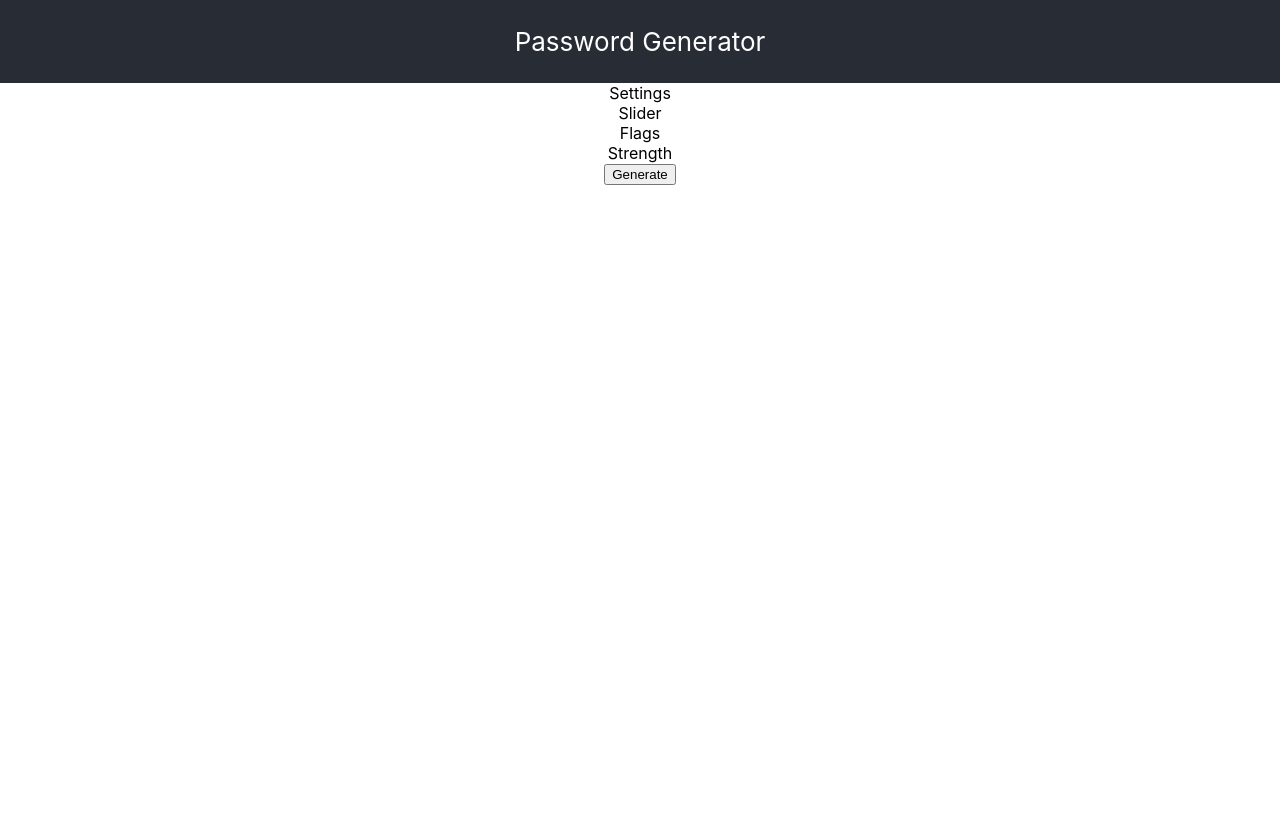
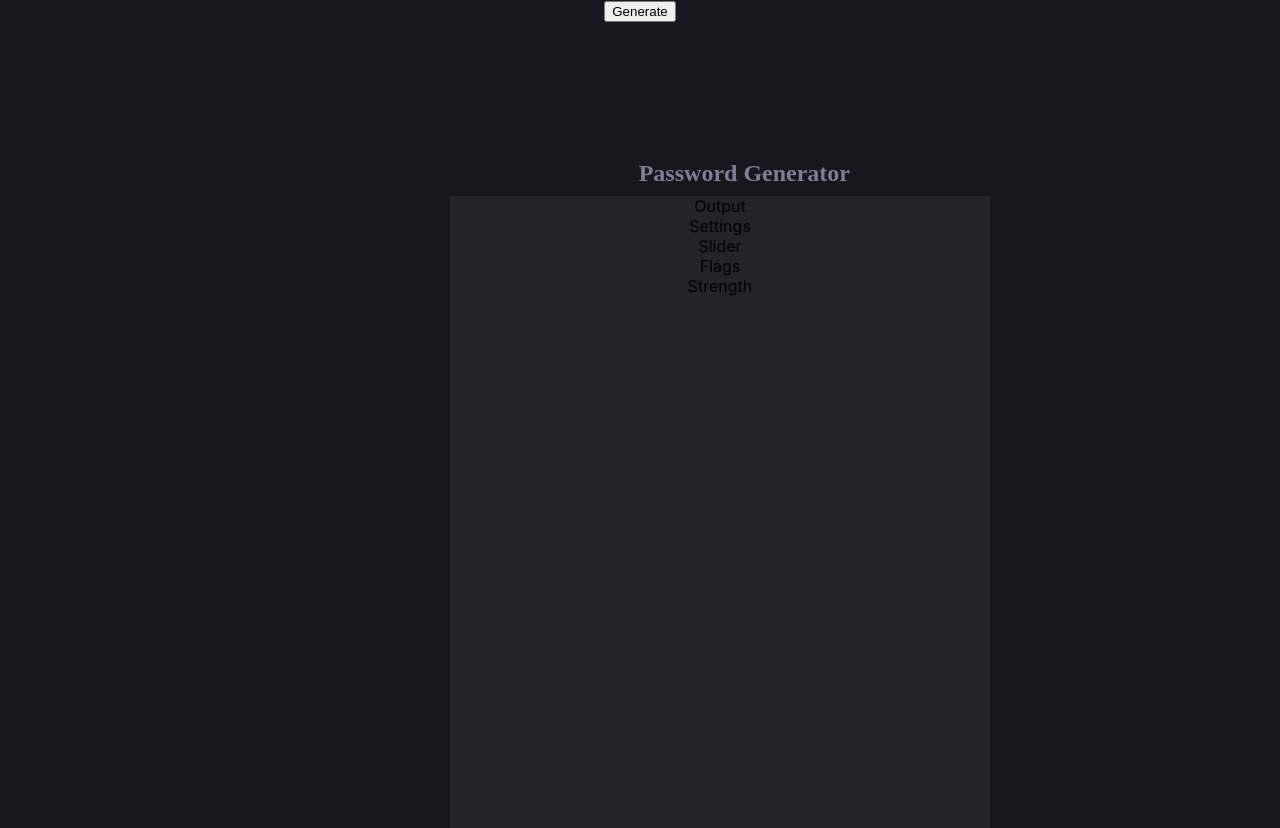
Before and after one commit to kaiuliia/password-generator, a React (Create React App) app: page / in a window 1280 px wide. Before the commit the page ends 800 px from the top, so only its background shows below. Built offline with nearby package versions, Linux system fonts and the light colour scheme.

Commit message:
added styles

```diff
--- a/src/App.css
+++ b/src/App.css
@@ -1,7 +1,10 @@
 
-
+html {
+  background: #18171F;
+}
 .App {
   text-align: center;
+
 }
 
 .App-logo {
@@ -16,21 +19,44 @@
 }
 
 .App-header {
-  /*font-family: "JetBrains Mono";*/
-  background-color: #282c34;
-  min-height: 10px;
-  display: flex;
-  flex-direction: column;
-  align-items: center;
-  justify-content: center;
-  font-size: calc(10px + 2vmin);
-  color: white;
+  position: absolute;
+  width: 260px;
+  height: 32px;
+  left: 590px;
+  top: 133px;
+
+  /* Heading (M) */
+
+  font-family: 'JetBrains Mono';
+  font-style: normal;
+  font-weight: 700;
+  font-size: 24px;
+  line-height: 32px;
+  /* identical to box height */
+
+  text-align: right;
+
+  /* Grey */
+
+  color: #817D92;
+
 }
 
 .App-link {
   color: #61dafb;
 }
+.Form {
+  position: absolute;
+  width: 540px;
+  height: 632px;
+  left: 450px;
+  top: 196px;
+  background: #24232C
 
+  /*background: #817D92;*/
+  /*width:50%;*/
+
+}
 @keyframes App-logo-spin {
   from {
     transform: rotate(0deg);
--- a/src/App.js
+++ b/src/App.js
@@ -1,6 +1,7 @@
 import logo from './assets/images/icon-check.svg';
 import './App.css';
 import {Settings} from './Components/settings/settings'
+import {Output} from './Components/settings/output'
 
 const App = () => {
   return (
@@ -12,8 +13,8 @@ const App = () => {
         </p>
 
       </header>
-        <div className="Output">
-            {/*<Output />*/}
+        <div className="Form">
+            <Output />
             {<Settings/>}
         </div>
         <button>Generate</button>
--- a/src/Components/settings/output.js
+++ b/src/Components/settings/output.js
@@ -0,0 +1,9 @@
+import React from "react";
+// import { useSelector } from "react-redux";
+
+
+export const Output = () => {
+    return (
+        <div className="output-container">Output</div>
+    )
+};
```
